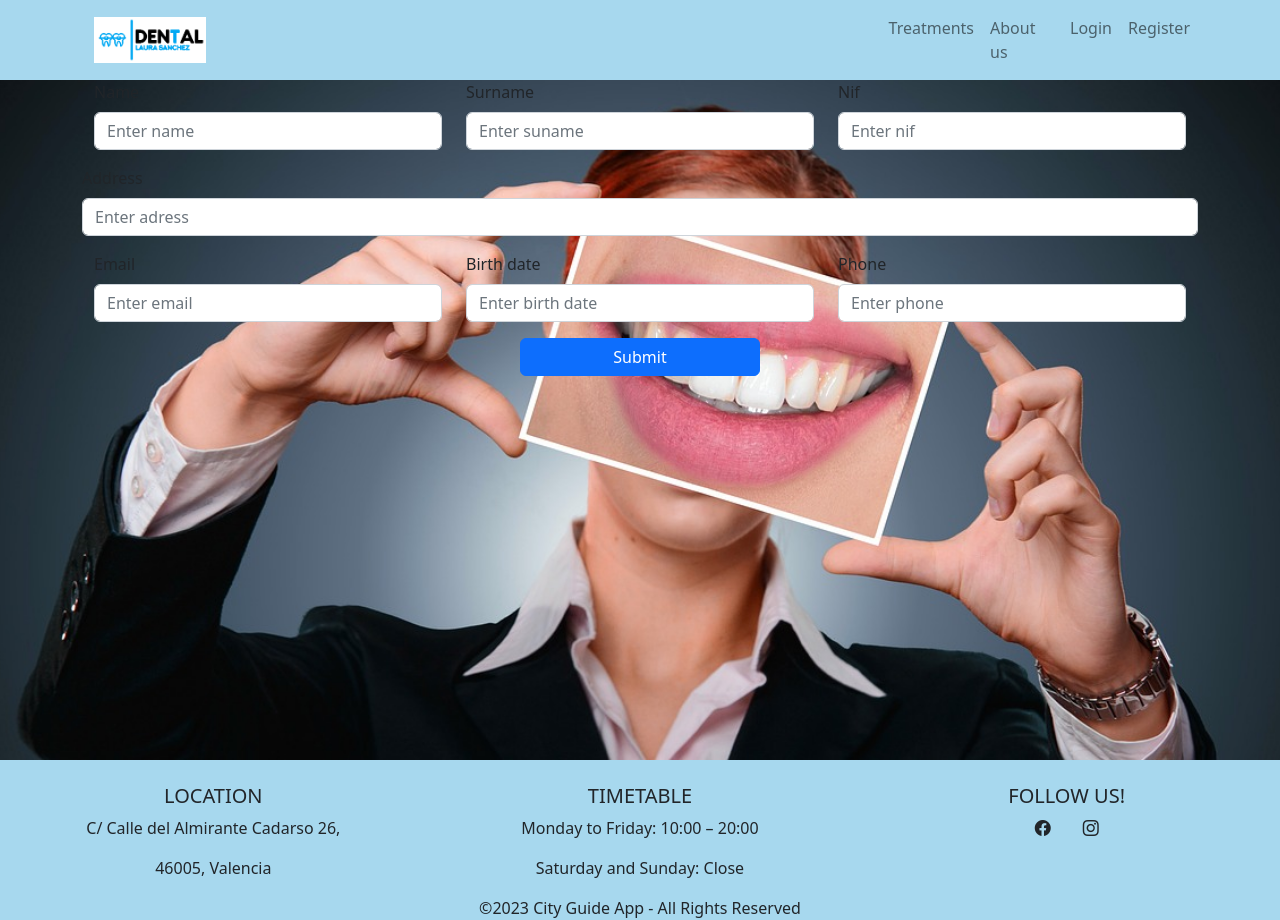
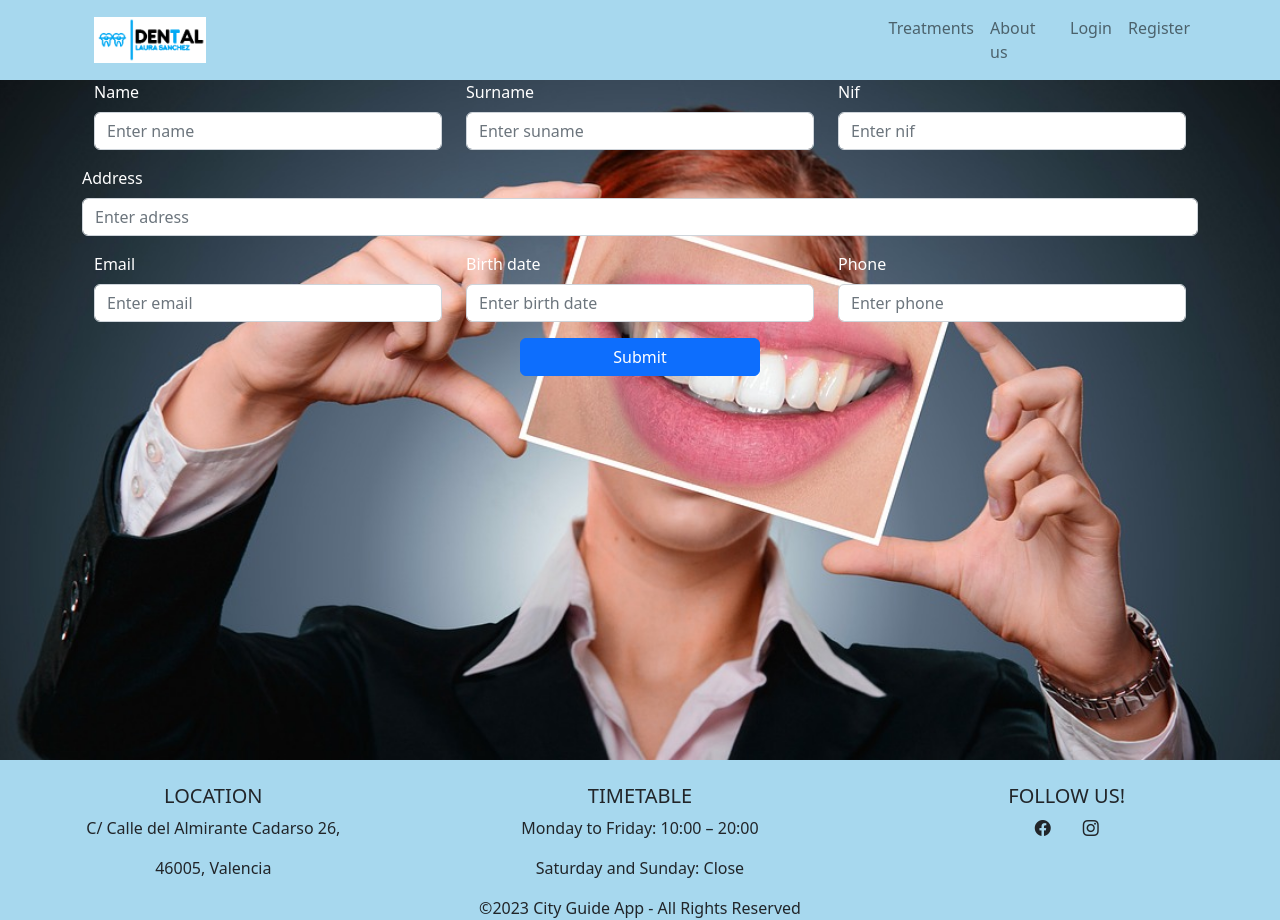
Before and after one commit to LauraSanchezLucas/lsl-fsd-val-frontend-dentalclinic, a React (Vite) app in the folder dentalclinic/: page /register in a window 1280 px wide. Built offline with nearby package versions, Linux system fonts and the light colour scheme.

Commit message:
Style:change color and distribution form

```diff
--- a/dentalclinic/src/layout/register/Register.css
+++ b/dentalclinic/src/layout/register/Register.css
@@ -17,4 +17,12 @@
     background-size:cover;
     background-position: center;
     height: 85vh;
+    color:white;
 }
+
+/* form{
+    display: flex;
+    justify-content: center;
+    align-items: center;
+    flex-direction: column;
+} */
--- a/dentalclinic/src/layout/register/Register.jsx
+++ b/dentalclinic/src/layout/register/Register.jsx
@@ -12,7 +12,7 @@ export const Register = () => {
           <Form>
               <Row className="mb-3">
                   <Form.Group as={Col} controlId="formGridEmail">
-                  <Form.Label>Name</Form.Label>
+                  <Form.Label variant='white'>Name</Form.Label>
                   <Form.Control className='inputlogin' type="name" name='name' placeholder="Enter name" />
                   </Form.Group>
                   <Form.Group as={Col} controlId="formGridSurname">
@@ -47,6 +47,6 @@ export const Register = () => {
               </div>
           </Form>
       </Container>
-    </div>
+      </div>
   );
 }
```
